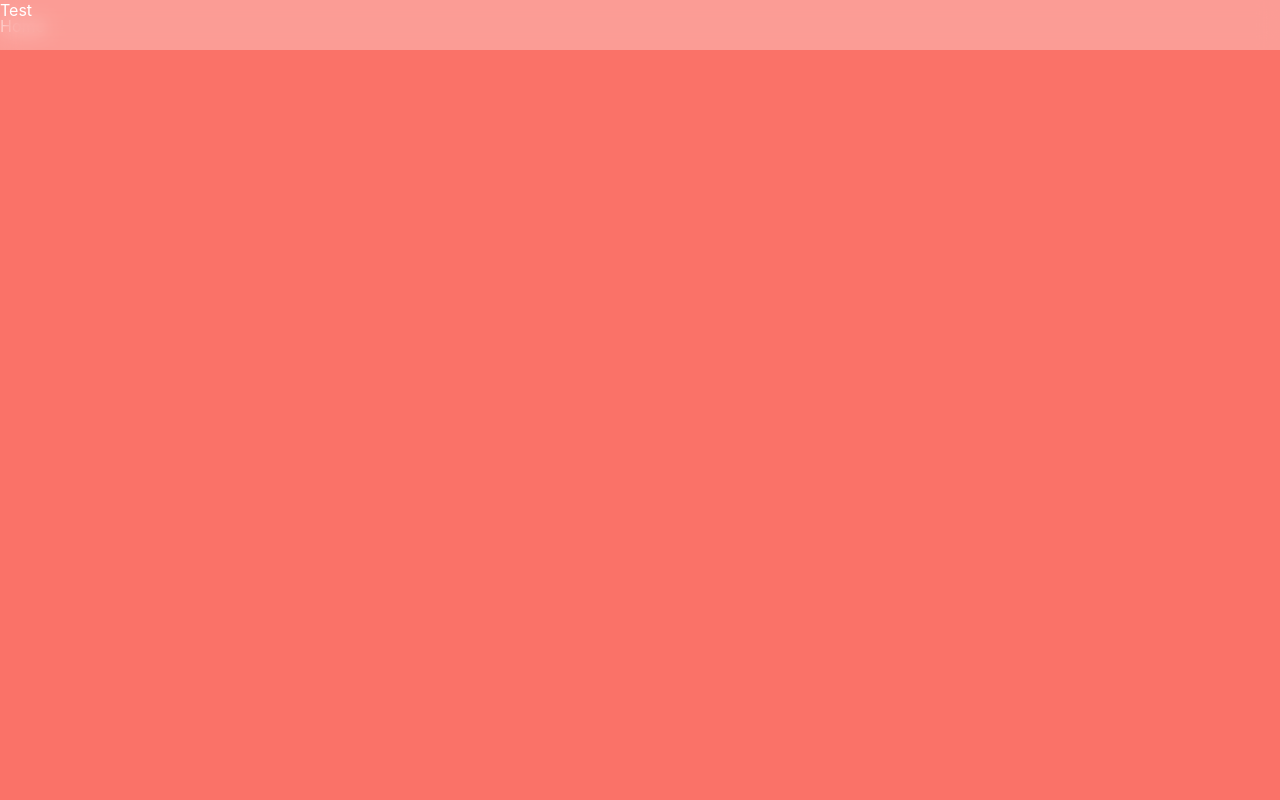
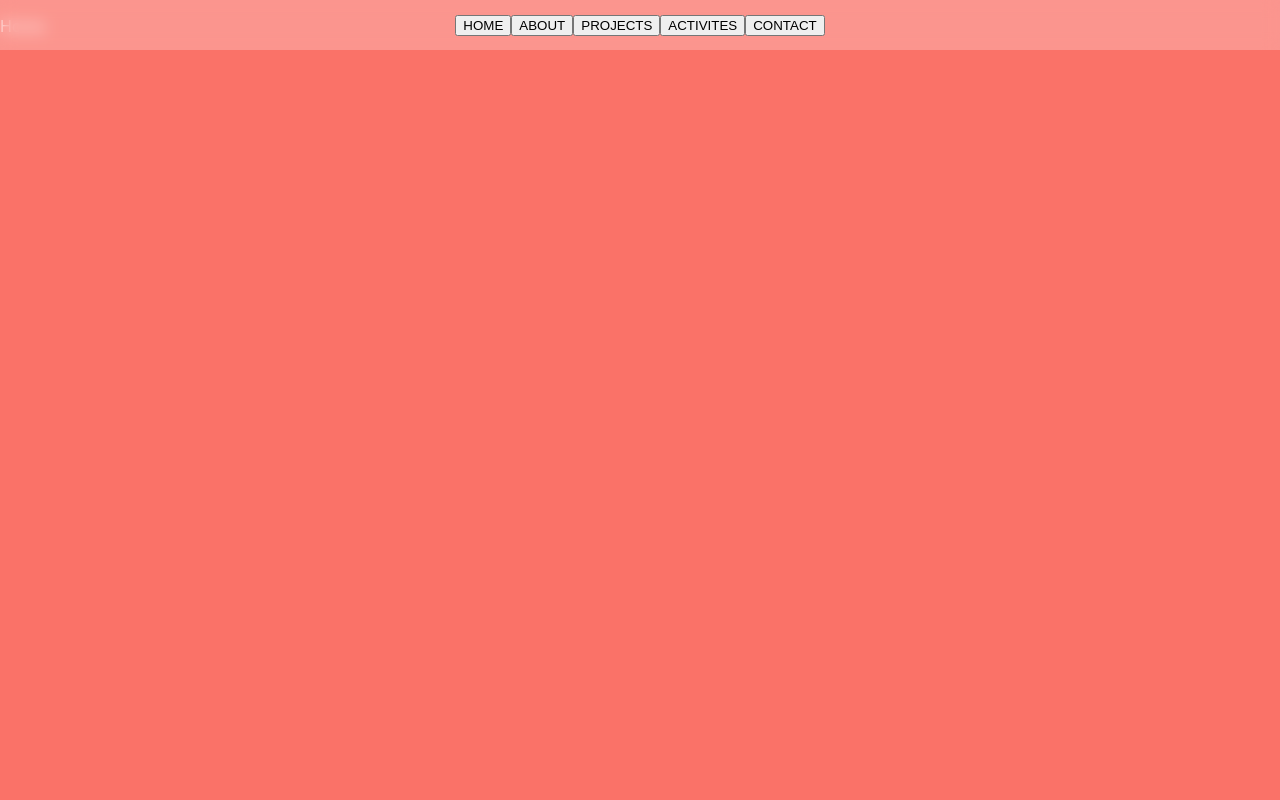
Before and after one commit to AdamMuzz/Personal-Site, a React (Create React App) app: page / in a window 1280 px wide. Shown: the top 800 px of the page. Built offline with nearby package versions, Linux system fonts and the light colour scheme.

Commit message:
improved navbar

```diff
--- a/src/App.js
+++ b/src/App.js
@@ -11,7 +11,6 @@ function App() {
 	return (
 		<div className='App'>
 			<Header />
-			{/*<div id='NavBar'>Test</div>*/}
 
 			<div id='home'>
 				<p>Home</p>
--- a/src/Header.css
+++ b/src/Header.css
@@ -1,6 +1,9 @@
 #NavBar {
-	background-color: rgba(255, 255, 255, 0.3);
-	backdrop-filter: blur(10px);
+	background-color: rgba(255, 255, 255, 0.25);
+	backdrop-filter: blur(8px);
+	display: flex;
+	justify-content: center;
+	align-items: center;
 
 	position: fixed;
 	width: 100%;
--- a/src/Header.js
+++ b/src/Header.js
@@ -7,7 +7,13 @@ import './Header.css';
 
 function NavBar() {
 	return (
-		<div id='NavBar'>Test</div>
+		<div id='NavBar'>
+			<button>HOME</button>
+			<button>ABOUT</button>
+			<button>PROJECTS</button>
+			<button>ACTIVITES</button>
+			<button>CONTACT</button>
+		</div>
 	);
 }
 
```
